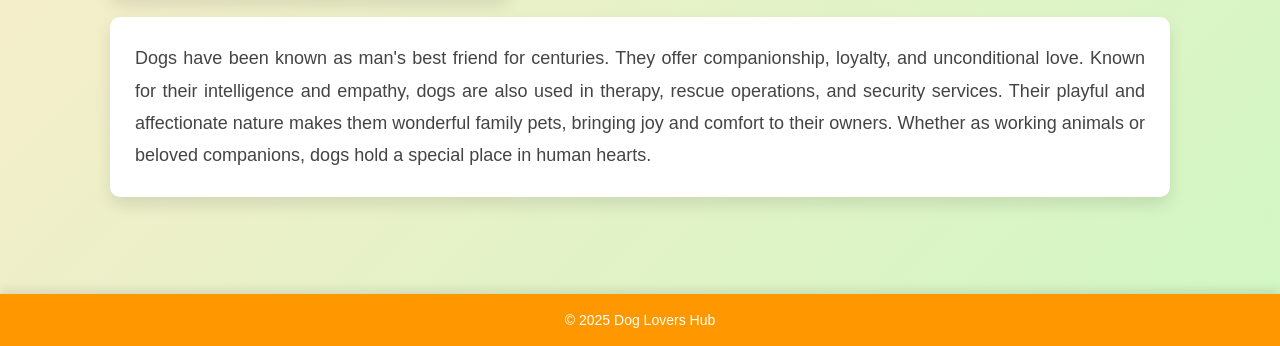
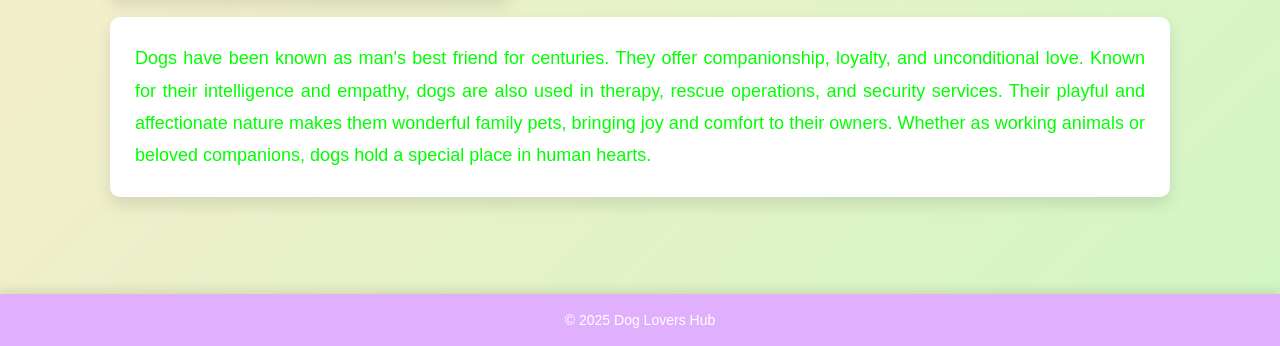
Before and after one commit to Satsand66/Satsand66.github.io, a plain HTML site: page index.html in a window 1280 px wide. Shown: the part 454-800 px from the top of the page. Drawn offline with Linux system fonts and the light colour scheme.

Commit message:
Update styles.css

```diff
--- a/styles.css
+++ b/styles.css
@@ -60,14 +60,14 @@ main {
 
 .text-box p {
     font-size: 18px;
-    color: #444;
+    color: #00FF00;
     line-height: 1.8;
     text-align: justify;
 }
 
 /* Footer */
 footer {
-    background: #ff9800;  /* Matching the header color */
+    background: #E0B0FF;  /* Matching the header color */
     color: white;
     text-align: center;
     padding: 15px 0;
```
